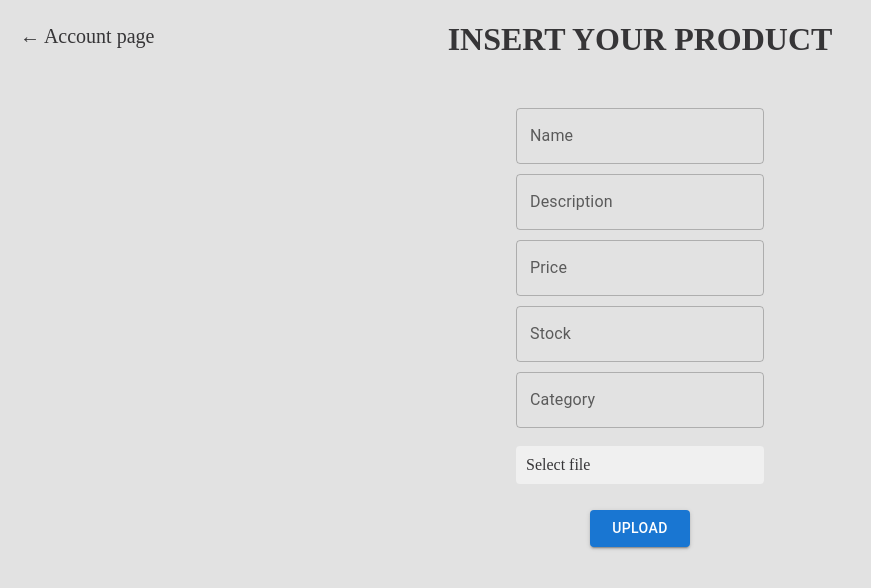
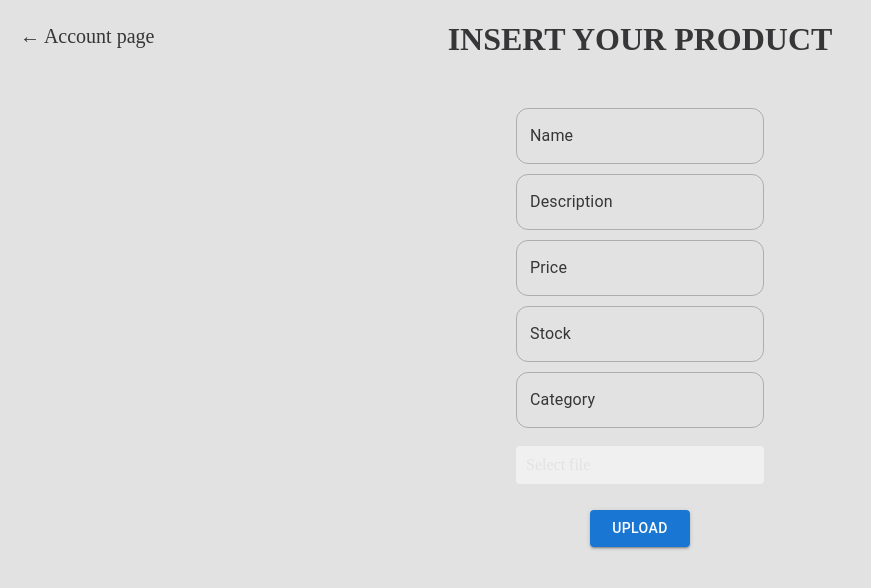
Before and after one commit to SteoXX/JewelsLand-FrontEnd, a React (Create React App) app: page /add_products in a window 1280 px wide. Shown: the top 588 px of the page, without its empty margins (0-871 px from the left). Built offline with nearby package versions, Linux system fonts and the light colour scheme; no server answers.

Commit message:
Fixed all colors

```diff
--- a/src/AddProducts.jsx
+++ b/src/AddProducts.jsx
@@ -92,30 +92,70 @@ function UploadForm({ theme }) {
             value={name}
             onChange={(e) => setName(e.target.value)}
             fullWidth
+            InputProps={{
+              style: { borderRadius: "12px", color: theme?.text },
+            }}
+            sx={{
+              "& .MuiInputLabel-root": {
+                color: theme?.text,
+              },
+            }}
           />
           <TextField
             label="Description"
             value={description}
             onChange={(e) => setDescription(e.target.value)}
             fullWidth
+            InputProps={{
+              style: { borderRadius: "12px", color: theme?.text },
+            }}
+            sx={{
+              "& .MuiInputLabel-root": {
+                color: theme?.text,
+              },
+            }}
           />
           <TextField
             label="Price"
             value={price}
             onChange={(e) => setPrice(e.target.value)}
             fullWidth
+            InputProps={{
+              style: { borderRadius: "12px", color: theme?.text },
+            }}
+            sx={{
+              "& .MuiInputLabel-root": {
+                color: theme?.text,
+              },
+            }}
           />
           <TextField
             label="Stock"
             value={stock}
             onChange={(e) => setStock(e.target.value)}
             fullWidth
+            InputProps={{
+              style: { borderRadius: "12px", color: theme?.text },
+            }}
+            sx={{
+              "& .MuiInputLabel-root": {
+                color: theme?.text,
+              },
+            }}
           />
           <TextField
             label="Category"
             value={category}
             onChange={(e) => setCategory(e.target.value)}
             fullWidth
+            InputProps={{
+              style: { borderRadius: "12px", color: theme?.text },
+            }}
+            sx={{
+              "& .MuiInputLabel-root": {
+                color: theme?.text,
+              },
+            }}
           />
           <Box
             component="label"
@@ -125,7 +165,7 @@ function UploadForm({ theme }) {
               alignItems: "center",
               padding: "10px",
               mt: 1,
-              color: theme?.text,
+              color: theme?.bgcolor,
               backgroundColor: "#f0f0f0",
               borderRadius: "4px",
               cursor: "pointer",
--- a/src/App.jsx
+++ b/src/App.jsx
@@ -28,12 +28,7 @@ function App() {
     background-color: ${(props) =>
       props.theme.bgcolor};  remove this to fix the bg color
     color: ${(props) => props.theme.text};
-  }
-
-  .css-1t8l2tu-MuiInputBase-input-MuiOutlinedInput-input {
-    color: ${(props) => props.theme.text}!important;
-  }
-`;
+  }`;
 
   const [theme] = useState(
     window.matchMedia("(prefers-color-scheme: dark)").matches ? "dark" : "light"
--- a/src/ForgotPassword.jsx
+++ b/src/ForgotPassword.jsx
@@ -102,7 +102,7 @@ function ForgotPassword({ theme }) {
             fullWidth
             // rounding the border of the input field
             InputProps={{
-              style: { borderRadius: "12px" },
+              style: { borderRadius: "12px", color: theme?.text },
             }}
             // changing email logic
             value={email}
--- a/src/Home.jsx
+++ b/src/Home.jsx
@@ -277,6 +277,9 @@ function Home({ theme }) {
                     color: theme?.text,
                   },
                 },
+                "& .MuiOutlinedInput-input": {
+                  color: theme?.text,
+                },
               }}
             />
 
--- a/src/Login.jsx
+++ b/src/Login.jsx
@@ -155,7 +155,7 @@ function LoginForm({ theme }) {
             fullWidth
             // rounding the border of the input field
             InputProps={{
-              style: { borderRadius: "12px" },
+              style: { borderRadius: "12px", color: theme?.text },
             }}
             sx={{
               "& .MuiInputLabel-root": {
--- a/src/Register.jsx
+++ b/src/Register.jsx
@@ -144,7 +144,7 @@ function RegisterForm({ theme }) {
             type="email"
             fullWidth
             InputProps={{
-              style: { borderRadius: "12px" },
+              style: { borderRadius: "12px", color: theme?.text },
             }}
             sx={{
               "& .MuiInputLabel-root": {
@@ -202,7 +202,7 @@ function RegisterForm({ theme }) {
             autoComplete="current-password"
             fullWidth
             InputProps={{
-              style: { borderRadius: "12px" },
+              style: { borderRadius: "12px", color: theme?.text },
               endAdornment: (
                 <InputAdornment position="end">
                   <IconButton
```
